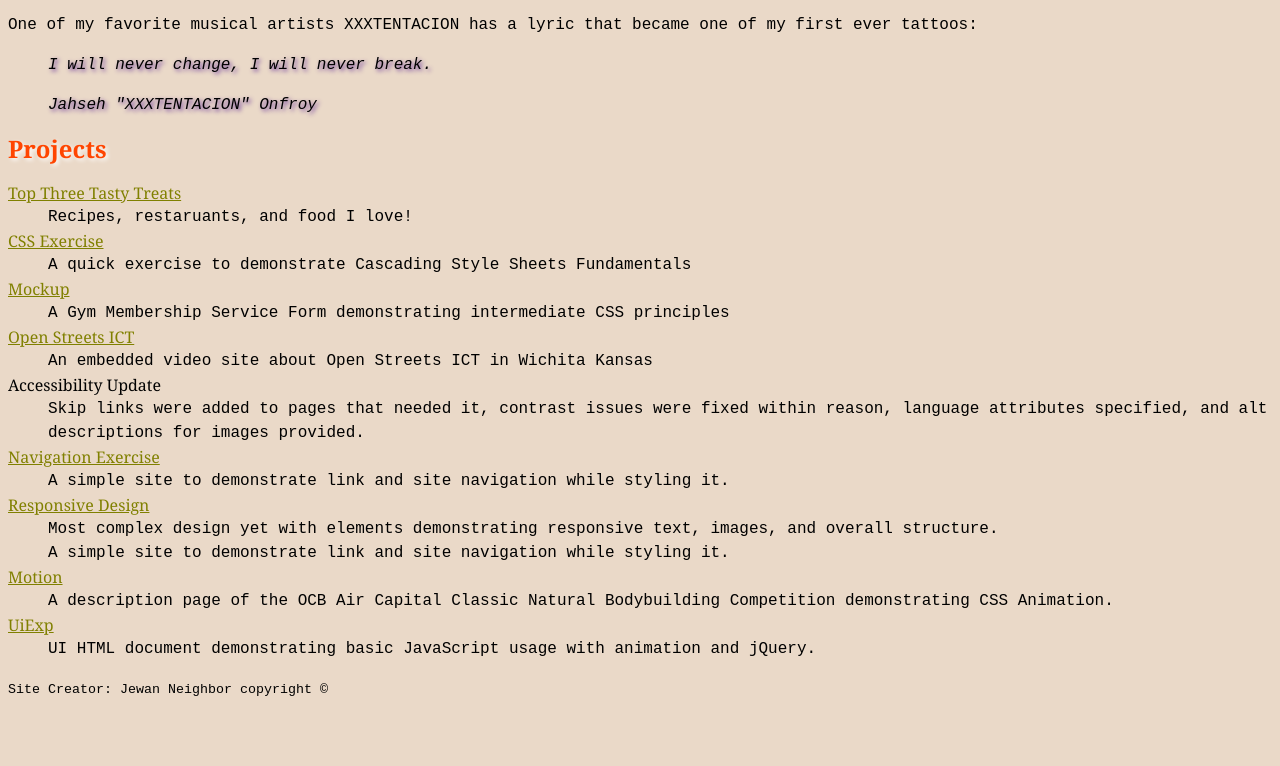
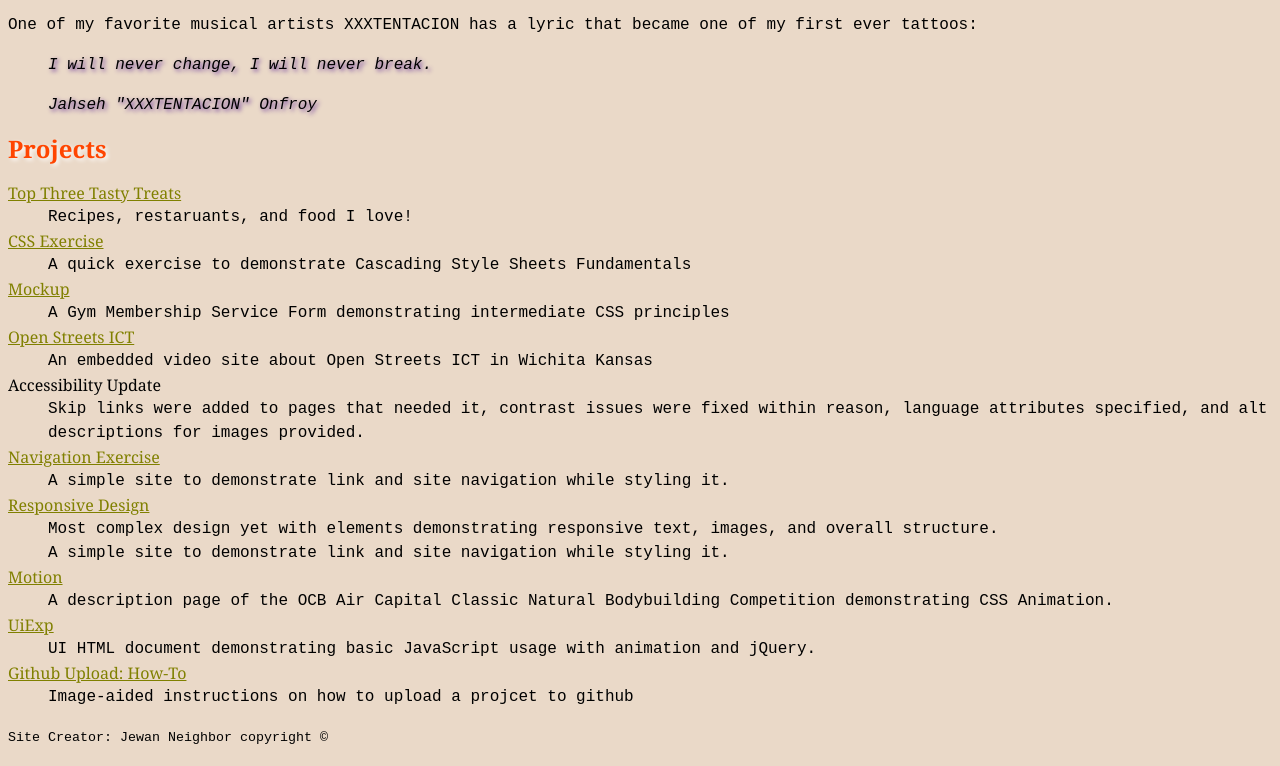
Before and after one commit to jewancodez/m15project-JNeighbor, a plain HTML site: page index.html in a window 1280 px wide. Shown: the part 412-1178 px from the top of the page. Before the commit the page ends 1130 px from the top, so only its background shows below. Drawn offline with Linux system fonts and the light colour scheme.

Commit message:
updated index

```diff
--- a/index.html
+++ b/index.html
@@ -50,6 +50,8 @@
                     <dd>A description page of the OCB Air Capital Classic Natural Bodybuilding Competition demonstrating CSS Animation.</dd>
                 <dt><a href="UiExp/index.html">UiExp</a></dt>
                     <dd>UI HTML document demonstrating basic JavaScript usage with animation and jQuery.</dd>
+                <dt><a href="m15project-JNeighbor/index.html">Github Upload: How-To</a></dt>
+                    <dd>Image-aided instructions on how to upload a projcet to github</dd>
             </dl>
         </main>
         <footer>
```
